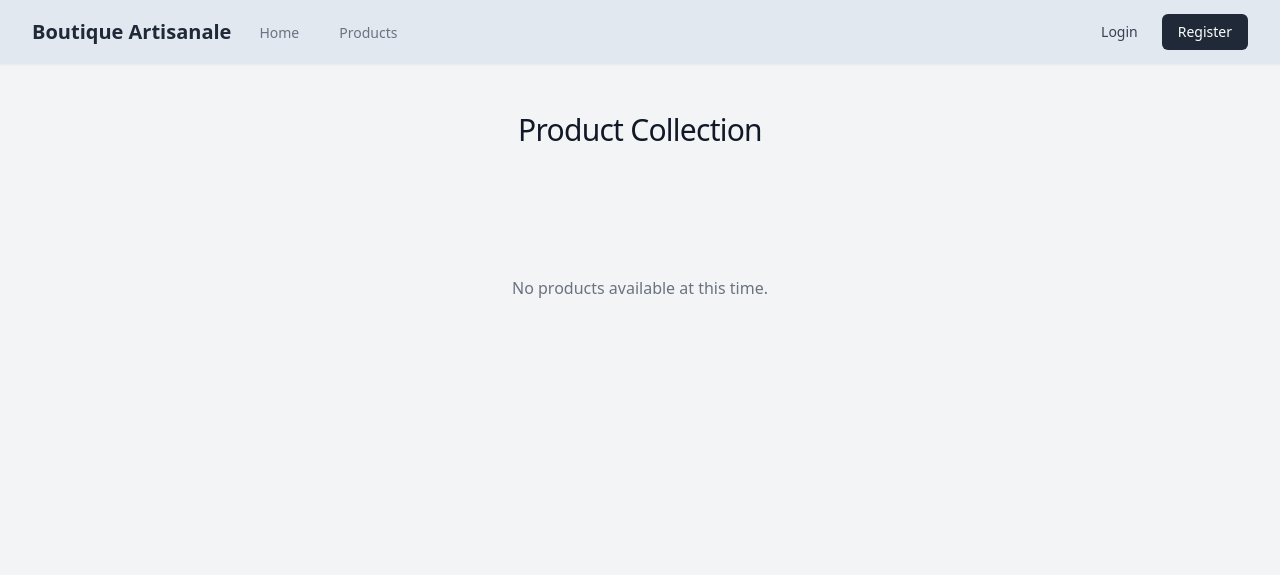
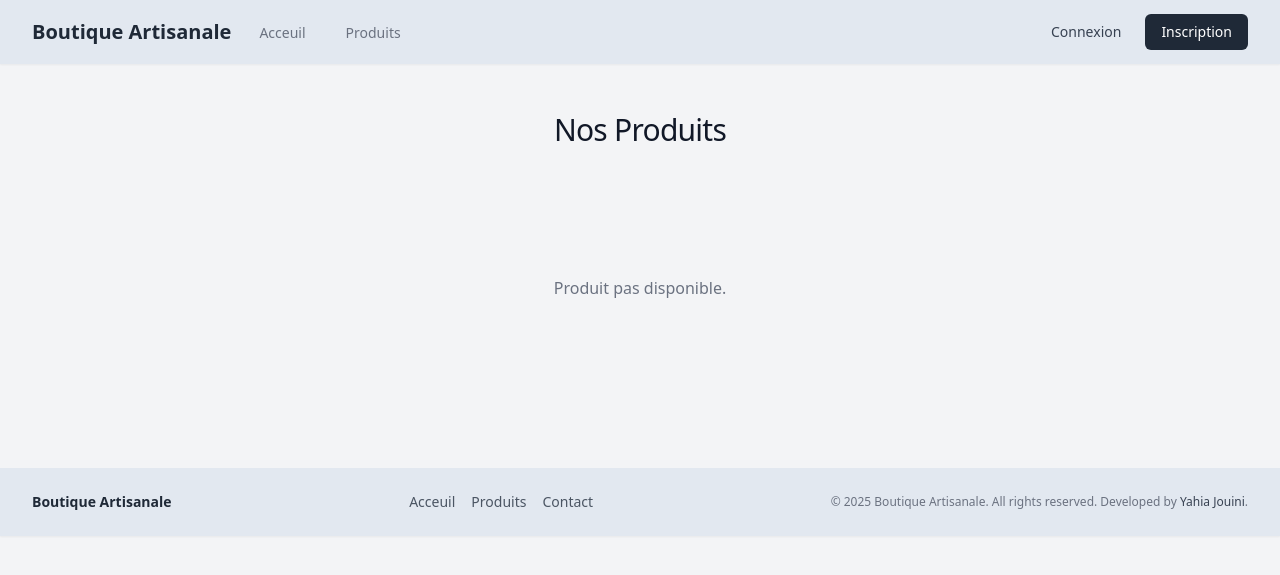
Before and after one commit to YahiaJouini/symfony-ecommerce, a Symfony app: template templates/product/index.html.twig in a window 1280 px wide. Shown: the top 575 px of the page. Run offline with Twig, Linux system fonts and the light colour scheme; the template is opened without the code that fills it, so the values that code supplies are empty; some libraries are stand-ins or nearby versions.

Commit message:
feat: Refactor templates to improve layout and user experience; add footer and navbar includes

```diff
--- a/templates/base.html.twig
+++ b/templates/base.html.twig
@@ -8,50 +8,10 @@
     <script src="https://cdn.tailwindcss.com"></script>
 </head>
 <body class="bg-gray-100 relative">
-        <nav class="bg-slate-200 shadow-sm fixed w-full inset-x-0 top-0 z-50">
-            <div class="max-w-7xl mx-auto px-4 sm:px-6 lg:px-8">
-                <div class="flex justify-between h-16">
-                    <div class="flex">
-                        <div class="flex-shrink-0 flex items-center">
-                            <a href="{{ path('app_home') }}" class="text-xl font-semibold text-gray-800">
-                                Boutique Artisanale
-                            </a>
-                        </div>
-                        <div class="hidden sm:ml-6 sm:flex sm:space-x-8">
-                            <a href="{{ path('app_home') }}" class="inline-flex items-center px-1 pt-1 border-b-2 {% if app.request.attributes.get('_route') == 'app_home' %}<border-gray-500 text-gray-900{% else %}border-transparent text-gray-500 hover:border-gray-300 hover:text-gray-700{% endif %} text-sm font-medium">
-                                Home
-                            </a>
-                            <a href="{{ path('app_product') }}" class="inline-flex items-center px-1 pt-1 border-b-2 {% if app.request.attributes.get('_route') == 'app_product' %}border-gray-500 text-gray-900{% else %}border-transparent text-gray-500 hover:border-gray-300 hover:text-gray-700{% endif %} text-sm font-medium">
-                                Products
-                            </a>
-                        </div>
-                    </div>
-
-                    <div class="flex items-center">
-                        {% if app.user %}
-                            <div class="hidden sm:flex sm:items-center sm:ml-6">
-                                <span class="text-sm text-gray-500 mr-2">{{ app.user.email }}</span>
-                                <a href="{{ path('app_logout') }}" class="text-sm text-gray-700 bg-gray-100 py-2 px-4 rounded-md hover:bg-gray-200">
-                                    Logout
-                                </a>
-                            </div>
-                        {% else %}
-                            <div class="hidden sm:flex sm:items-center sm:ml-6 space-x-2">
-                                <a href="{{ path('app_login') }}" class="text-sm text-gray-700 py-2 px-4 rounded-md hover:bg-gray-50">
-                                    Login
-                                </a>
-                                <a href="{{ path('app_register') }}" class="text-sm text-white bg-gray-800 py-2 px-4 rounded-md hover:bg-gray-700">
-                                    Register
-                                </a>
-                            </div>
-                        {% endif %}
-                    </div>
-                </div>
-            </div>
-        </nav>
-
+    {% include 'navbar.html.twig' %}
     <div class="w-[90%] mx-auto">
         {% block body %}{% endblock %}
    </div>
+    {% include 'footer.html.twig' %}
 </body>
 </html>
--- /dev/null
+++ b/templates/footer.html.twig
@@ -0,0 +1,19 @@
+<footer class="bg-slate-200 shadow-sm w-full inset-x-0 bottom-0 mt-10">
+  <div class="max-w-7xl mx-auto px-4 sm:px-6 lg:px-8 py-6">
+    <div class="flex flex-col sm:flex-row justify-between items-center text-sm text-gray-600">
+      <div class="mb-4 sm:mb-0">
+        <a href="{{ path('app_home') }}" class="font-semibold text-gray-800 hover:text-gray-900">
+          Boutique Artisanale
+        </a>
+      </div>
+      <div class="flex space-x-4">
+        <a href="{{ path('app_home') }}" class="hover:text-gray-800">Acceuil</a>
+        <a href="{{ path('app_product') }}" class="hover:text-gray-800">Produits</a>
+        <a href="#" class="hover:text-gray-800">Contact</a>
+      </div>
+      <div class="mt-4 sm:mt-0 text-xs text-gray-500 text-center sm:text-right">
+        &copy; {{ "now"|date("Y") }} Boutique Artisanale. All rights reserved. Developed by <span class="font-medium text-gray-700">Yahia Jouini</span>.
+      </div>
+    </div>
+  </div>
+</footer>
--- /dev/null
+++ b/templates/navbar.html.twig
@@ -0,0 +1,50 @@
+<nav class="bg-slate-200 shadow-sm fixed w-full inset-x-0 top-0 z-50">
+    <div class="max-w-7xl mx-auto px-4 sm:px-6 lg:px-8">
+        <div class="flex justify-between h-16">
+            <div class="flex">
+                <div class="flex-shrink-0 flex items-center">
+                    <a href="{{ path('app_home') }}" class="text-xl font-semibold text-gray-800">
+                        Boutique Artisanale
+                    </a>
+                </div>
+                <div class="hidden sm:ml-6 sm:flex sm:space-x-8">
+                    <a href="{{ path('app_home') }}"
+                       class="inline-flex items-center px-1 pt-1 border-b-2
+                              {% if app.request.attributes.get('_route') == 'app_home' %}border-gray-500 text-gray-900{% else %}border-transparent text-gray-500 hover:border-gray-300 hover:text-gray-700{% endif %}
+                              text-sm font-medium">
+                        Acceuil
+                    </a>
+                    <a href="{{ path('app_product') }}"
+                       class="inline-flex items-center px-1 pt-1 border-b-2
+                              {% if app.request.attributes.get('_route') == 'app_product' %}border-gray-500 text-gray-900{% else %}border-transparent text-gray-500 hover:border-gray-300 hover:text-gray-700{% endif %}
+                              text-sm font-medium">
+                        Produits
+                    </a>
+                </div>
+            </div>
+
+            <div class="flex items-center">
+                {% if app.user %}
+                    <div class="flex items-center sm:ml-8">
+                        <span class="text-sm text-gray-500 mr-2">{{ app.user.email }}</span>
+                        <a href="{{ path('app_logout') }}"
+                           class="text-sm text-white bg-gray-800 py-2 px-4 rounded-md hover:bg-gray-700">
+                            Deconnexion
+                        </a>
+                    </div>
+                {% else %}
+                    <div class="flex items-center sm:ml-6 space-x-2">
+                        <a href="{{ path('app_login') }}"
+                           class="text-sm text-gray-700 py-2 px-4 rounded-md">
+                            Connexion
+                        </a>
+                        <a href="{{ path('app_register') }}"
+                           class="text-sm text-white bg-gray-800 py-2 px-4 rounded-md hover:bg-gray-700">
+                            Inscription
+                        </a>
+                    </div>
+                {% endif %}
+            </div>
+        </div>
+    </div>
+</nav>
--- a/templates/product/index.html.twig
+++ b/templates/product/index.html.twig
@@ -3,20 +3,21 @@
 {% block title %}Product List{% endblock %}
 
 {% block body %}
-    <div class="max-w-7xl mx-auto px-4 sm:px-6 lg:px-8 pb-12 !mt-28 ">
-        <h1 class="text-3xl font-light tracking-tight text-gray-900 mb-12 text-center">Product Collection</h1>
+<div class="max-w-7xl mx-auto px-4 sm:px-6 lg:px-8 pb-12 !mt-28">
+    <h1 class="text-3xl font-light tracking-tight text-gray-900 mb-12 text-center">Nos Produits</h1>
 
     <div class="grid grid-cols-1 sm:grid-cols-2 lg:grid-cols-3 gap-8">
         {% for product in products %}
             <div class="group bg-white border border-gray-100 rounded-lg overflow-hidden shadow-sm hover:shadow-md transition duration-300">
                 <div class="relative">
-                        <img src="{{product.image}}"
+                    <img
+                        src="{{ product.image }}"
                         alt="{{ product.name }}"
                         class="w-full h-64 object-cover">
 
                     {% if product.stock <= 0 %}
                         <div class="absolute top-4 right-4 bg-black text-white text-xs uppercase tracking-wide py-1 px-2">
-                                Sold out
+                            Hors stock
                         </div>
                     {% endif %}
                 </div>
@@ -26,8 +27,6 @@
 
                     {% if product.description %}
                         <p class="text-sm text-gray-500 mb-4 line-clamp-2">{{ product.description }}</p>
-                        {% else %}
-                            <p class="text-sm text-gray-300 mb-4 italic">No description available</p>
                     {% endif %}
 
                     <div class="flex items-center justify-between mt-4">
@@ -38,14 +37,17 @@
                         {% endif %}
                     </div>
 
-                        <a href="#" class="mt-4 w-full inline-flex justify-center items-center py-2 px-4 border border-black {% if product.stock > 0 %}bg-black text-white hover:bg-gray-800{% else %}bg-white text-gray-400 border-gray-200 cursor-not-allowed{% endif %} text-sm font-medium transition-colors duration-200">
-                            View Details
+                    <a href="#"
+                       class="mt-4 w-full inline-flex justify-center items-center py-2 px-4 border border-black
+                              {% if product.stock > 0 %}bg-black text-white hover:bg-gray-800{% else %}bg-white text-gray-400 border-gray-200 cursor-not-allowed{% endif %}
+                              text-sm font-medium transition-colors duration-200">
+                        Voir details
                     </a>
                 </div>
             </div>
         {% else %}
             <div class="col-span-3 py-20 text-center">
-                    <p class="text-gray-500">No products available at this time.</p>
+                <p class="text-gray-500">Produit pas disponible.</p>
             </div>
         {% endfor %}
     </div>
```
Also changed, not shown: templates/home/index.html.twig (+18 -9 lines). Lines whose indentation alone changed are shown as unchanged.
